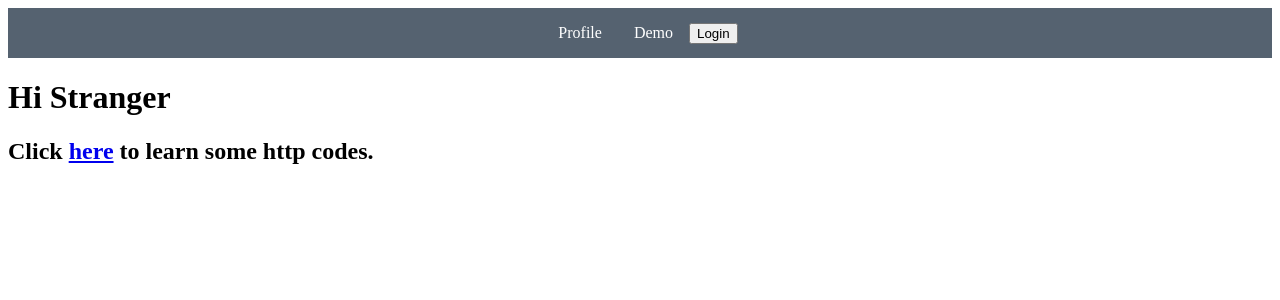
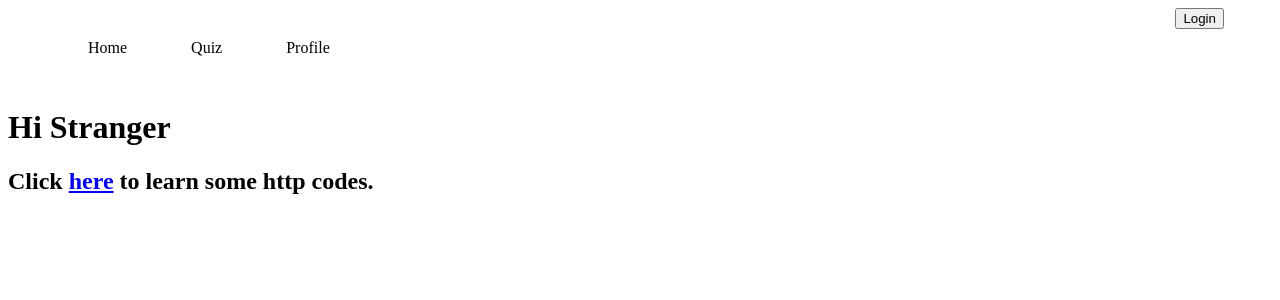
Before and after one commit to tomADC443/spata, a Next.js app: page / in a window 1280 px wide. Shown: the top 300 px of the page. Built offline with nearby package versions, Linux system fonts and the light colour scheme; no server answers.

Commit message:
styles: Navbar

```diff
--- a/components/Navbar/AuthButon.tsx
+++ b/components/Navbar/AuthButon.tsx
@@ -6,17 +6,18 @@
 }
 
 const AuthButtons = () => {
-  const { data: session, status } = useSession()
-  //const loading = status === 'loading'
+  const { data: session } = useSession();
+
   const button: ButtonI = {
     text: session ? "Logout" : "Login",
     handleClick: session ? signOut : signIn,
-  }
+  };
   return (
     <div>
-      <button onClick={button.handleClick}>{button.text}</button>
+      <button onClick={button.handleClick} className="button subtleButton">
+        {button.text}
+      </button>
     </div>
-  );;
-
+  );
 };
 export default AuthButtons;
--- a/components/Navbar/Navbar.module.css
+++ b/components/Navbar/Navbar.module.css
@@ -1,27 +1,35 @@
-
 .navbar {
 
   overflow: hidden;
-  background-color:#556270;
   display: flex;
-  justify-content: center;
   align-items: center;
+
+  height: 5rem;
+  padding: 0 3rem;
+
+  background: var(--lessDark);
 }
 
 .navbar-item {
-  float: left;
+
+  height: 100%;
 }
 
 .navbar-item a {
-  padding: 1rem 1rem;
-  display: block;
-  color: white;
+
+  display: flex;
+  align-items: center;
+  justify-content: center;
+
+  height: 100%;
+  padding: 0 2rem;
+
   text-align: center;
-
   text-decoration: none;
+  color: var(--white);
 }
 
-/* Change the link color to #111 (black) on hover */
 .navbar-item a:hover {
-  background-color: #C44D58;
+
+  text-decoration: underline;
 }
--- a/components/Navbar/Navbar.tsx
+++ b/components/Navbar/Navbar.tsx
@@ -1,19 +1,41 @@
 import AuthButtons from "./AuthButon";
-import styles from './Navbar.module.css'
+import styles from "./Navbar.module.css";
+
+import { useSession } from "next-auth/react";
+
 const Navbar = () => {
+  const { data: session } = useSession();
+
   return (
-    <div>
-      <div className={styles["navbar"]}>
-        <div className={styles['navbar-item']}>
-          <a href="/profile">Profile</a>
-        </div>
-        <div className={styles['navbar-item']}>
-          <a href="/quiz">Demo</a>
-        </div>
-        <div className={styles['navbar-item']}>
-          <AuthButtons></AuthButtons>
-        </div>
+    <div className={styles["navbar"]}>
+      <div className={styles["navbar-item"]}>
+        <a href="/">Home</a>
       </div>
+      <div className={styles["navbar-item"]}>
+        <a href="/quiz">Quiz</a>
+      </div>
+      <div className={styles["navbar-item"]}>
+        <a href="/profile">Profile</a>
+      </div>
+      <div className={styles["navbar-item"]} style={{ marginLeft: "auto" }}>
+        <AuthButtons />
+      </div>
+      {session && (
+        <a href="/profile">
+          <img
+            src={session?.user?.image}
+            alt="Your Google Profile Picture"
+            referrerPolicy="no-referrer"
+            style={{
+              width: "3rem",
+              height: "3rem",
+              marginLeft: "3rem",
+              borderRadius: "50%",
+            }}
+            className={styles["navbar-item"]}
+          />
+        </a>
+      )}
     </div>
   );
 };
```
